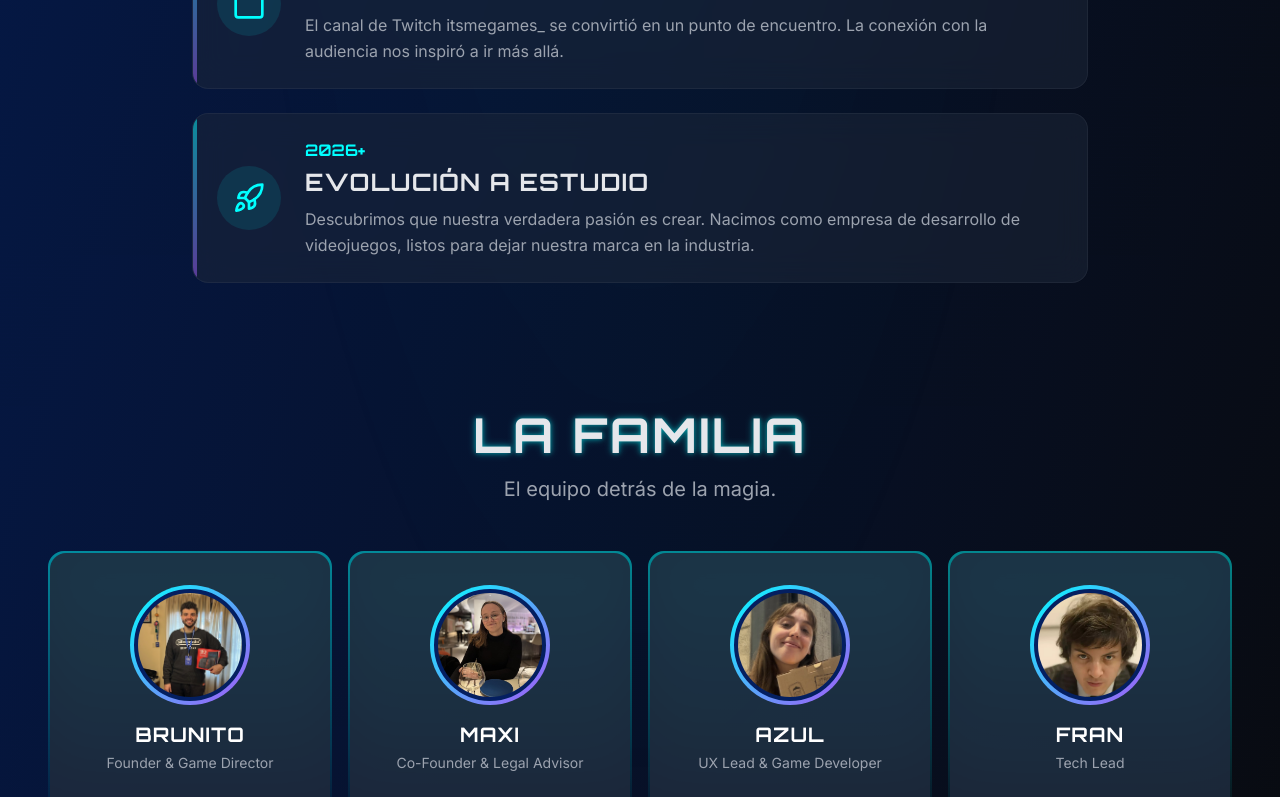
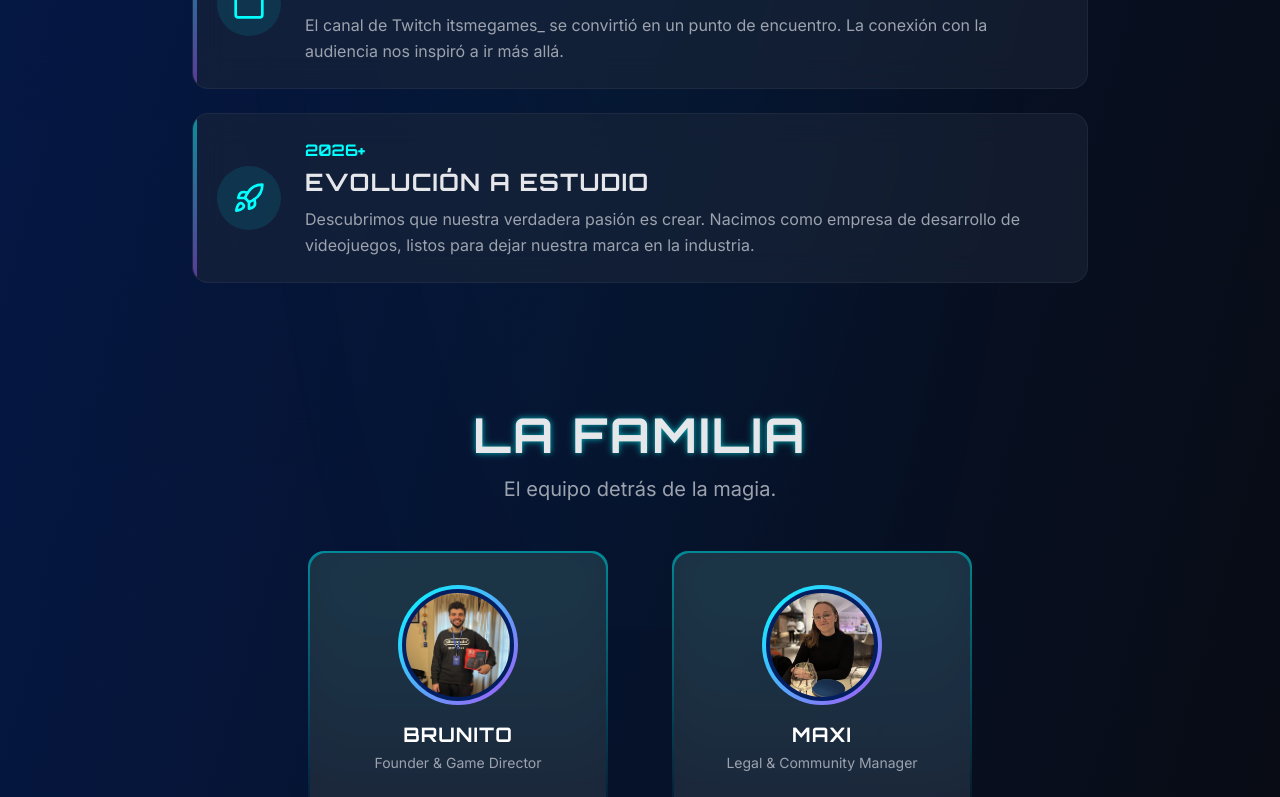
Before and after one commit to azultalavera/itsmegames-web, a React (Vite) app: page / in a window 1280 px wide. Shown: the part 2613-3410 px from the top of the page. Built offline with nearby package versions, Linux system fonts and the light colour scheme.

Commit message:
Update Team.jsx
AGREGO A LUCASSSSS y cambio a maxi

```diff
--- a/src/components/Team.jsx
+++ b/src/components/Team.jsx
@@ -2,6 +2,7 @@ import { useState } from 'react';
 import { motion } from 'framer-motion';
 
 const teamMembers = [
+  // --- FILA 1 (2 Personas) ---
   {
     name: "Brunito",
     role: "Founder & Game Director",
@@ -11,24 +12,32 @@ const teamMembers = [
   },
   {
     name: "Maxi",
-    role: "Co-Founder & Legal Advisor", // Actualizado
+    role: "Legal & Community Manager",
     emoji: "⚖️",
     image: "/team/maxi.png",
-    description: "La estratega de la operación. Asegura que el estudio cumpla con todos los protocolos del sistema."
+    description: "Cuida nuestras espaldas legales y mantiene viva la llama de la comunidad."
   },
+  // --- FILA 2 (3 Personas) ---
   {
     name: "Azul",
-    role: "UX Lead & Game Developer", // Actualizado
+    role: "UX Lead & Game Developer",
     emoji: "🎨",
     image: "/team/azul.png",
-    description: "Arquitecta de interfaces y desarrolladora. Fusiona los requisitos del sistema con un diseño visual impactante."
+    description: "Arquitecta de interfaces. Fusiona los requisitos del sistema con un diseño visual impactante."
   },
   {
     name: "Fran",
-    role: "Tech Lead", // Nuevo Integrante
+    role: "Tech Lead",
     emoji: "💻",
-    image: "/team/fran.jpg", // Asegúrate de tener esta imagen
+    image: "/team/fran.png",
     description: "El arquitecto del código. Lidera la tecnología para llevar el rendimiento al siguiente nivel."
+  },
+  {
+    name: "Lucas",
+    role: "Lead Artist",
+    emoji: "🖌️",
+    image: "/team/lucas.png",
+    description: "Fanático de los videojuegos. Dibuja con el corazón; su pasión es jugar y divertirse."
   }
 ];
 
@@ -38,7 +47,7 @@ const TeamCard = ({ member, index }) => {
 
   return (
     <div
-      className="relative h-[280px] w-full perspective-1000 cursor-pointer group"
+      className="relative h-[280px] w-full max-w-[300px] perspective-1000 cursor-pointer group mx-auto"
       onMouseEnter={() => setIsHovered(true)}
       onMouseLeave={() => setIsHovered(false)}
       onClick={() => setIsFlipped(!isFlipped)}
@@ -95,6 +104,10 @@ const TeamCard = ({ member, index }) => {
 };
 
 const Team = () => {
+  // Dividimos el array: los primeros 2 para la fila de arriba, el resto para abajo
+  const topRow = teamMembers.slice(0, 2);
+  const bottomRow = teamMembers.slice(2);
+
   return (
     <section className="relative w-full">
       <motion.div
@@ -107,10 +120,27 @@ const Team = () => {
         <p className="text-xl text-gray-400 max-w-2xl mx-auto">El equipo detrás de la magia.</p>
       </motion.div>
 
-      <div className="grid grid-cols-2 md:grid-cols-3 lg:grid-cols-4 gap-4 px-4 max-w-[1400px] mx-auto justify-center">
-        {teamMembers.map((member, index) => (
-          <TeamCard key={member.name} member={member} index={index} />
-        ))}
+      <div className="max-w-[1200px] mx-auto px-4 flex flex-col gap-8">
+
+        {/* --- FILA 1: 2 Personas (Centrado) --- */}
+        <div className="flex flex-wrap justify-center gap-8 md:gap-16">
+          {topRow.map((member, index) => (
+            <div key={member.name} className="w-full sm:w-[300px]">
+              <TeamCard member={member} index={index} />
+            </div>
+          ))}
+        </div>
+
+        {/* --- FILA 2: 3 Personas (Centrado) --- */}
+        <div className="flex flex-wrap justify-center gap-8">
+          {bottomRow.map((member, index) => (
+            <div key={member.name} className="w-full sm:w-[300px]">
+              {/* Sumamos el index para que el delay de animación sea progresivo (2, 3, 4...) */}
+              <TeamCard member={member} index={index + 2} />
+            </div>
+          ))}
+        </div>
+
       </div>
     </section>
   );
```
